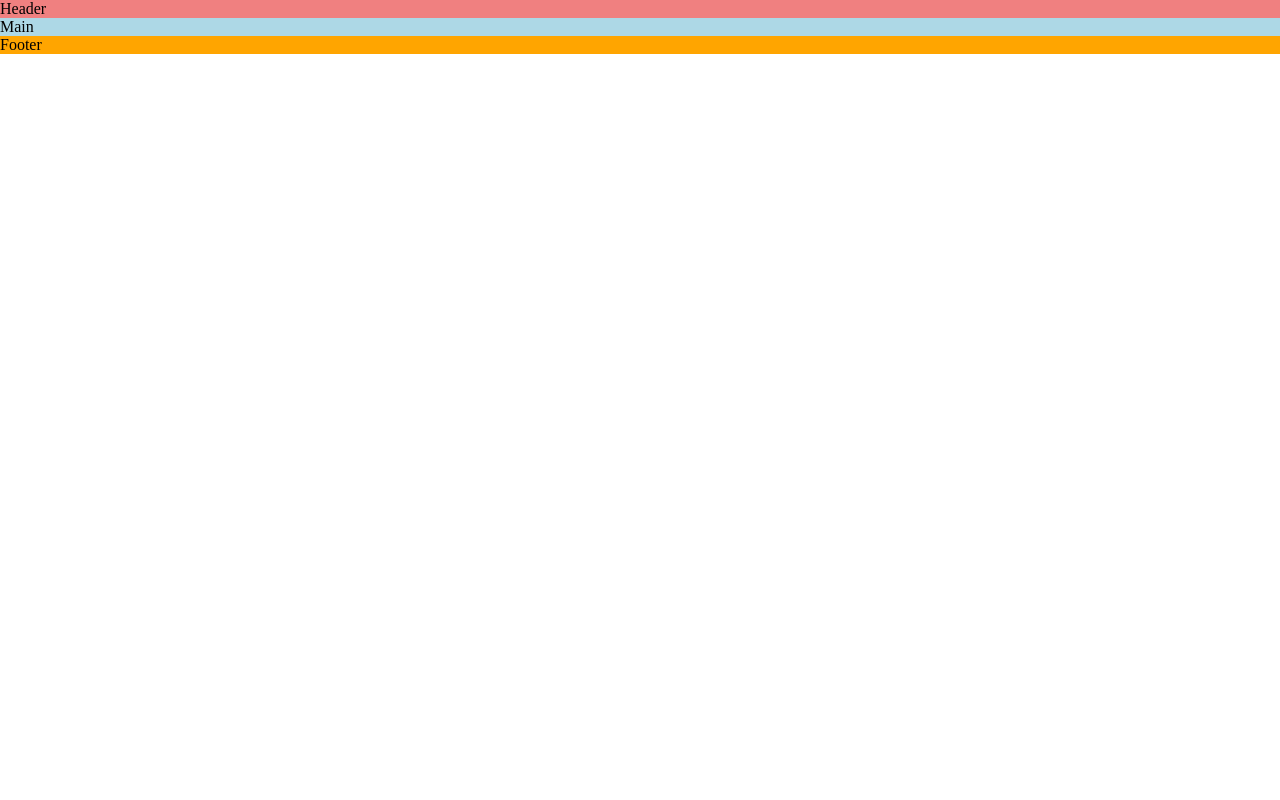
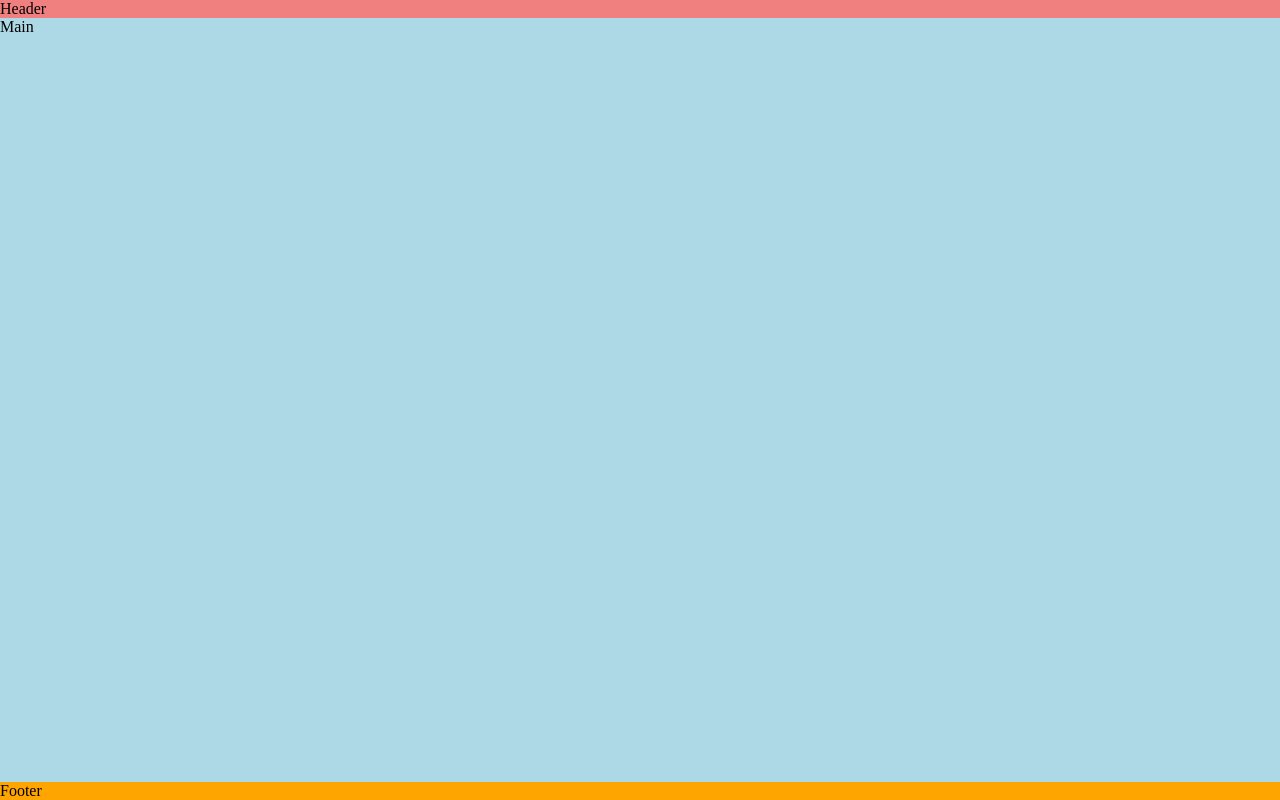
Before and after one commit to BwhelanKK/Cook4One, a plain HTML site: page index.html in a window 1280 px wide. Drawn offline with Linux system fonts and the light colour scheme.

Commit message:
feat: Add general body styles

```diff
--- a/assets/css/app.css
+++ b/assets/css/app.css
@@ -5,6 +5,11 @@
     box-sizing: border-box;
 }
 
+body {
+    min-height: 100vh;
+    display: flex;
+    flex-direction: column;
+}
 
 /*Header */
 header {
@@ -14,6 +19,7 @@ header {
 /* Main */
 main {
     background-color: lightblue;
+    flex: 1 0 auto;
 }
 
 /*  Footer*/
```
